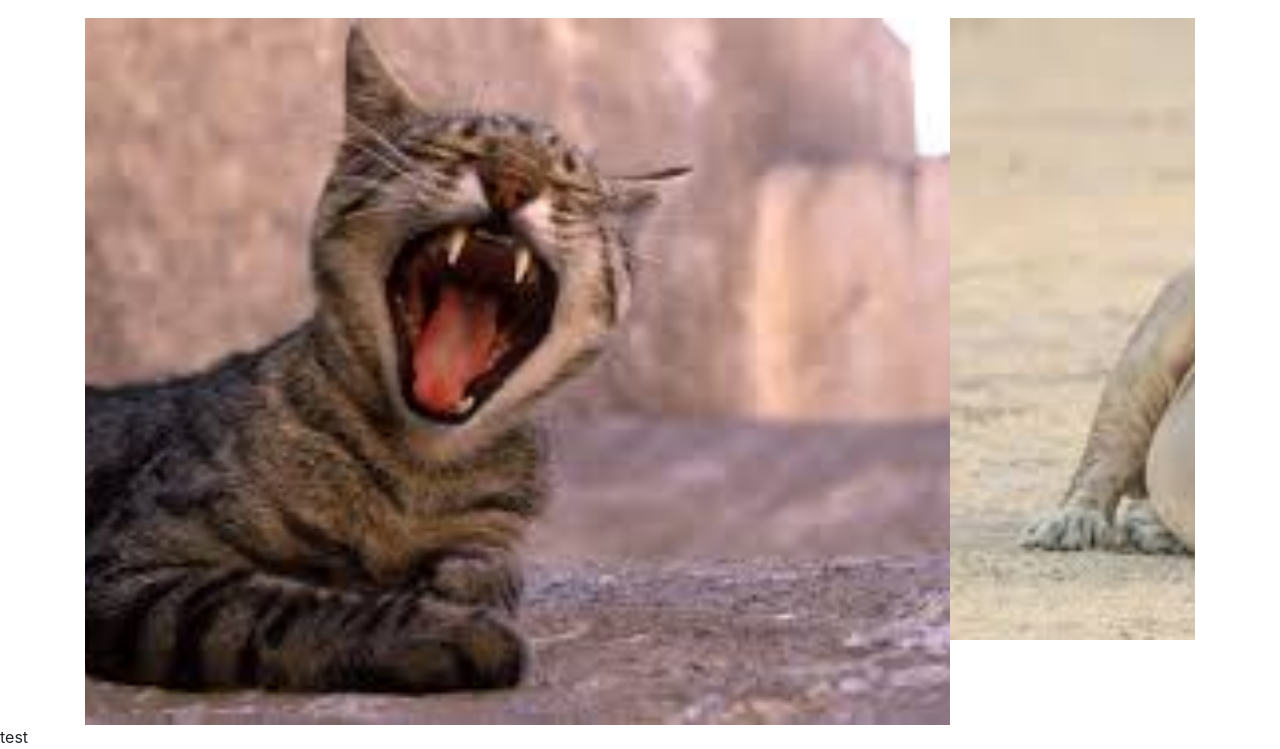
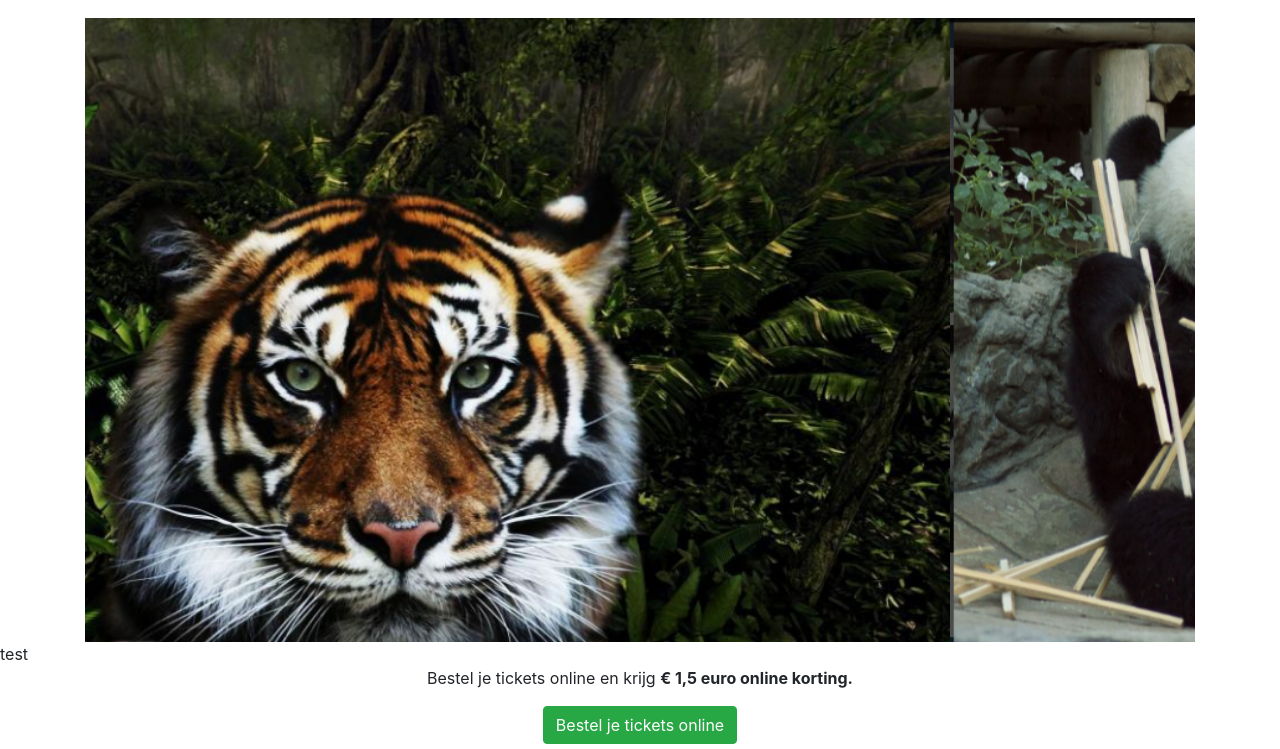
Before and after one commit to danyel/bootstrap-example, a plain HTML site: page index.html in a window 1280 px wide. Shown: the part 62-811 px from the top of the page. Drawn offline with Linux system fonts and the light colour scheme.

Commit message:
I have add a <p> and a <button>

```diff
--- a/assets/css/style.css
+++ b/assets/css/style.css
@@ -0,0 +1,3 @@
+.items-centered{
+    text-align: center
+}
--- a/index.html
+++ b/index.html
@@ -54,13 +54,13 @@
             <div id="carouselExampleSlidesOnly" class="carousel slide" data-ride="carousel">
                 <div class="carousel-inner">
                   <div class="carousel-item active">
-                    <img class="d-block w-100" src="assets/img/kat.jpeg" alt="kat">
+                    <img class="d-block w-100" src="assets/img/tijger.png" alt="tijger">
                   </div>
                   <div class="carousel-item">
-                    <img class="d-block w-100" src="assets/img/leeuw.jpeg" alt="leeuw">
+                    <img class="d-block w-100" src="assets/img/panda.png" alt="panda">
                   </div>
                   <div class="carousel-item">
-                    <img class="d-block w-100" src="assets/img/poes.jpeg" alt="poes">
+                    <img class="d-block w-100" src="assets/img/kikker.png" alt="kikker">
                   </div>
                 </div>
               </div>
@@ -70,5 +70,9 @@
     <!-- jQuery first, then Popper.js, then Bootstrap JS -->
     <script src="assets/jquery-3.3.1/jquery-3.3.1.min.js"></script>
    <script src="assets/bootstrap-4.1.1/js/bootstrap.bundle.min.js"></script>
-  </body>
+  <div class="items-centered">
+      <p>Bestel je tickets online en krijg <strong>€ 1,5 euro online korting.</strong></p>
+      <button type="button" class="btn btn-success">Bestel je tickets online</button>
+    </div>
+</body>
 </html>
```
Also changed, not shown: assets/img/kat.jpeg (deleted), assets/img/kikker.png (renamed from assets/img/Frog.png), assets/img/leeuw.jpeg (deleted), assets/img/panda.png (added), assets/img/poes.jpeg (deleted), assets/img/tijger.png (added).
